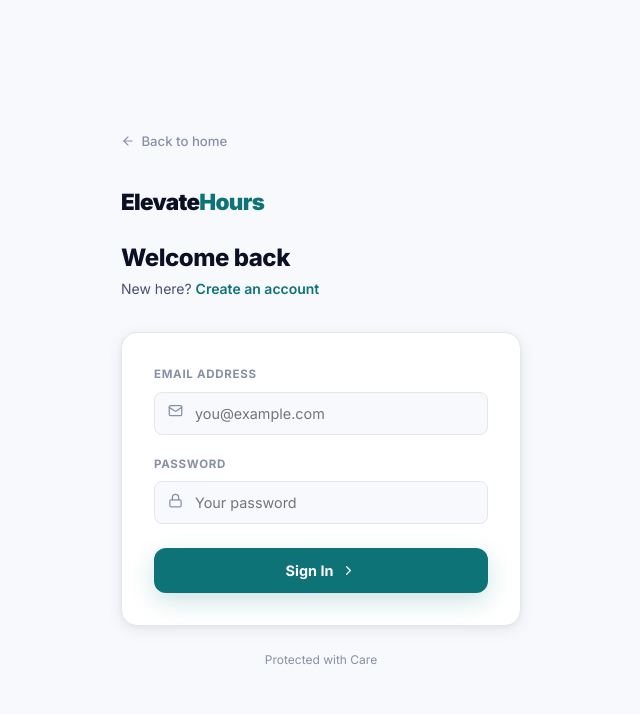
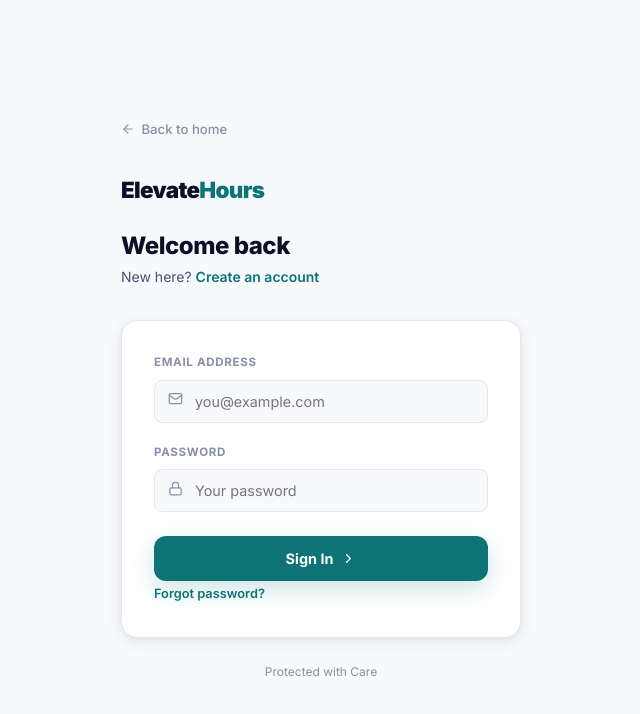
Before and after one commit to Ja-b-ir/ElevateHours, a Next.js app: page /auth/login in a window 1280 px wide. Shown: the top 714 px of the page, without its empty margins (319-959 px from the left). Built offline with nearby package versions, Linux system fonts and the light colour scheme; no server answers.

Commit message:
Update page.js

```diff
--- a/src/app/auth/login/page.js
+++ b/src/app/auth/login/page.js
@@ -111,6 +111,9 @@ export default function LoginPage() {
               {!loading && <ChevronRight size={15} />}
             </button>
           </form>
+                <a href="/auth/forgot-password" style={{ color: 'var(--brand)', fontSize: '0.8rem', fontWeight: 600 }}>
+  Forgot password?
+</a>
         </div>
 
         <p style={{ textAlign: 'center', marginTop: '1.5rem', fontSize: '0.75rem', color: 'var(--text-3)' }}>
@@ -120,7 +123,3 @@ export default function LoginPage() {
     </div>
   )
 }
-
-<a href="/auth/forgot-password" style={{ color: 'var(--brand)', fontSize: '0.8rem', fontWeight: 600 }}>
-  Forgot password?
-</a>
```
